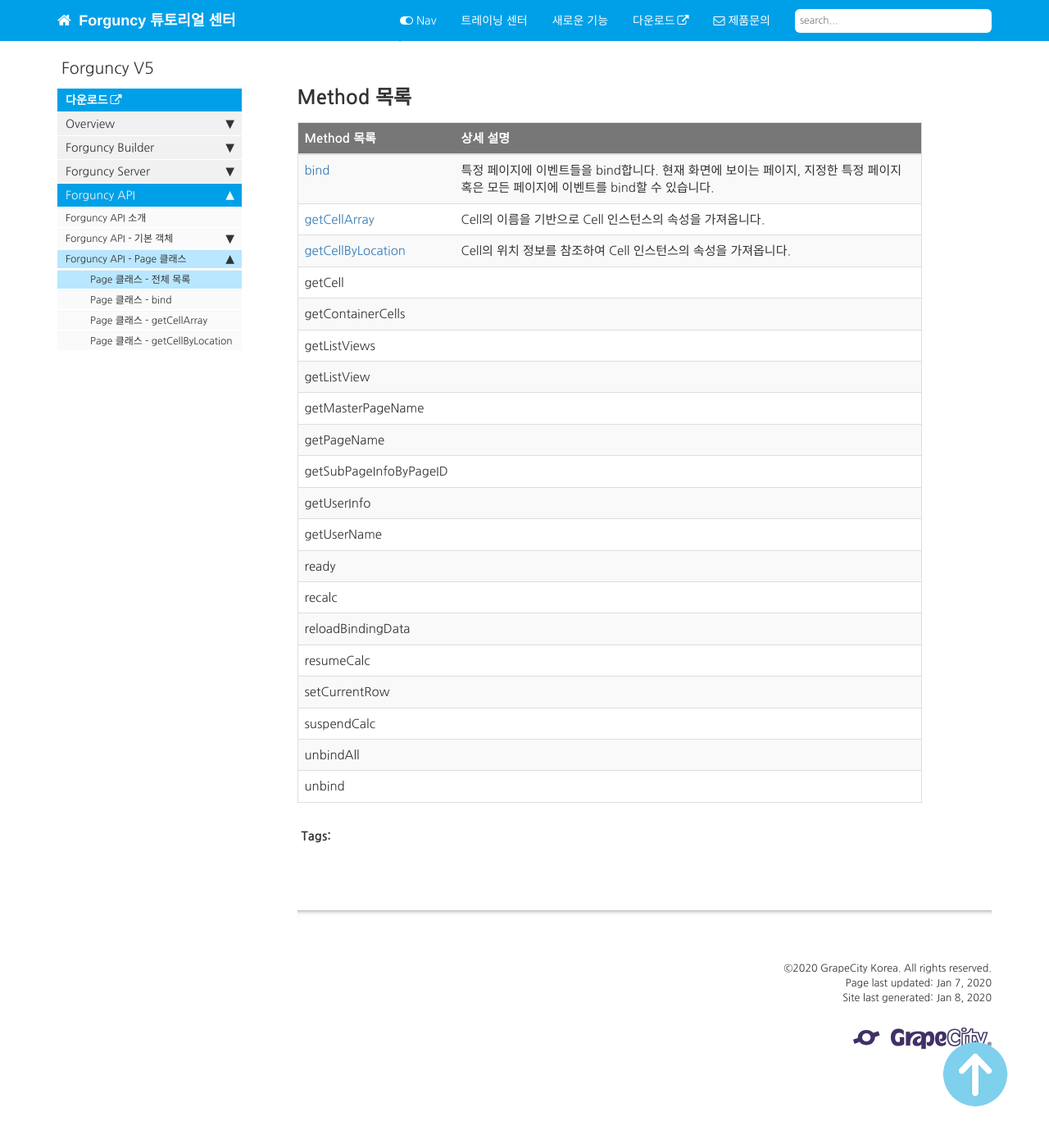
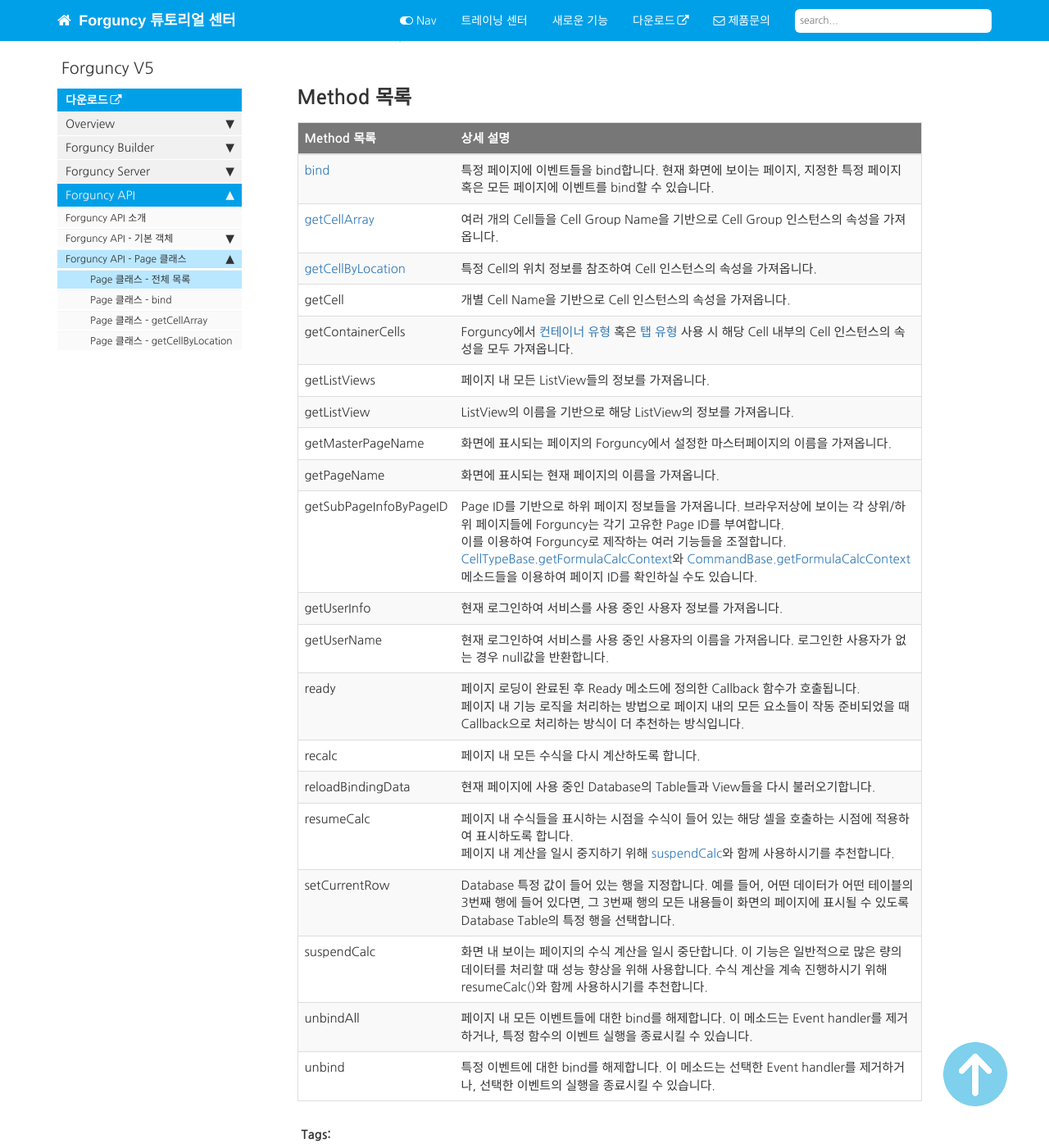
Before and after one commit to Xeppetto/Forguncy-Korea.github.io, a Jekyll site: the page built from pages/forguncy5_03_javascript_api/fgc5jsapi_page_class/fgc5jsapi_page_class_list.md, in a window 1280 px wide and 1400 px high, scrolled down 302 px. Shown: the whole window at 82% size. Built offline with Jekyll 4.4.1, drawn with Linux system fonts in a browser that asks for light colours; comment, search, counter and statistics services are not loaded; before the commit the page ends 1668 px from its top, so only the background shows below that.

Commit message:
page - getCell 1
page - getCell 1

```diff
--- a/pages/forguncy5_03_javascript_api/fgc5jsapi_page_class/fgc5jsapi_page_class_list.md
+++ b/pages/forguncy5_03_javascript_api/fgc5jsapi_page_class/fgc5jsapi_page_class_list.md
@@ -18,22 +18,22 @@
 | Method 목록 | 상세 설명 |
 | --- | --- |
 | [bind](fgc5jsapi_page-class-bind.html) | 특정 페이지에 이벤트들을 bind합니다. 현재 화면에 보이는 페이지, 지정한 특정 페이지 혹은 모든 페이지에 이벤트를 bind할 수 있습니다. |
-| [getCellArray](fgc5jsapi_page-class-getcellarray.html) | Cell의 이름을 기반으로 Cell 인스턴스의 속성을 가져옵니다. |
-| [getCellByLocation](fgc5jsapi_page-class-getcellbylocation.html) | Cell의 위치 정보를 참조하여 Cell 인스턴스의 속성을 가져옵니다. |
-| getCell | |
-| getContainerCells | |
-| getListViews | |
-| getListView | |
-| getMasterPageName | |
-| getPageName | |
-| getSubPageInfoByPageID | |
-| getUserInfo | |
-| getUserName | |
-| ready | |
-| recalc | |
-| reloadBindingData | |
-| resumeCalc | |
-| setCurrentRow | |
-| suspendCalc | |
-| unbindAll | |
-| unbind | |
+| [getCellArray](fgc5jsapi_page-class-getcellarray.html) | 여러 개의 Cell들을 Cell Group Name을 기반으로 Cell Group 인스턴스의 속성을 가져옵니다. |
+| [getCellByLocation](fgc5jsapi_page-class-getcellbylocation.html) | 특정 Cell의 위치 정보를 참조하여 Cell 인스턴스의 속성을 가져옵니다. |
+| getCell | 개별 Cell Name을 기반으로 Cell 인스턴스의 속성을 가져옵니다. |
+| getContainerCells | Forguncy에서 [컨테이너 유형]() 혹은 [탭 유형]() 사용 시 해당 Cell 내부의 Cell 인스턴스의 속성을 모두 가져옵니다. |
+| getListViews | 페이지 내 모든 ListView들의 정보를 가져옵니다. |
+| getListView | ListView의 이름을 기반으로 해당 ListView의 정보를 가져옵니다. |
+| getMasterPageName | 화면에 표시되는 페이지의 Forguncy에서 설정한 마스터페이지의 이름을 가져옵니다. |
+| getPageName | 화면에 표시되는 현재 페이지의 이름을 가져옵니다. |
+| getSubPageInfoByPageID | Page ID를 기반으로 하위 페이지 정보들을 가져옵니다. 브라우저상에 보이는 각 상위/하위 페이지들에 Forguncy는 각기 고유한 Page ID를 부여합니다.<br/>이를 이용하여 Forguncy로 제작하는 여러 기능들을 조절합니다. <br />[CellTypeBase.getFormulaCalcContext]()와 [CommandBase.getFormulaCalcContext]() 메소드들을 이용하여 페이지 ID를 확인하실 수도 있습니다. |
+| getUserInfo | 현재 로그인하여 서비스를 사용 중인 사용자 정보를 가져옵니다. |
+| getUserName | 현재 로그인하여 서비스를 사용 중인 사용자의 이름을 가져옵니다. 로그인한 사용자가 없는 경우 null값을 반환합니다. |
+| ready | 페이지 로딩이 완료된 후 Ready 메소드에 정의한 Callback 함수가 호출됩니다.<br />페이지 내 기능 로직을 처리하는 방법으로 페이지 내의 모든 요소들이 작동 준비되었을 때 Callback으로 처리하는 방식이 더 추천하는 방식입니다. |
+| recalc | 페이지 내 모든 수식을 다시 계산하도록 합니다. |
+| reloadBindingData | 현재 페이지에 사용 중인 Database의 Table들과 View들을 다시 불러오기합니다. |
+| resumeCalc | 페이지 내 수식들을 표시하는 시점을 수식이 들어 있는 해당 셀을 호출하는 시점에 적용하여 표시하도록 합니다.<br />페이지 내 계산을 일시 중지하기 위해 [suspendCalc]()와 함께 사용하시기를 추천합니다. |
+| setCurrentRow | Database 특정 값이 들어 있는 행을 지정합니다. 예를 들어, 어떤 데이터가 어떤 테이블의 3번째 행에 들어 있다면, 그 3번째 행의 모든 내용들이 화면의 페이지에 표시될 수 있도록 Database Table의 특정 행을 선택합니다. |
+| suspendCalc | 화면 내 보이는 페이지의 수식 계산을 일시 중단합니다. 이 기능은 일반적으로 많은 량의 데이터를 처리할 때 성능 향상을 위해 사용합니다. 수식 계산을 계속 진행하시기 위해 resumeCalc()와 함께 사용하시기를 추천합니다. |
+| unbindAll | 페이지 내 모든 이벤트들에 대한 bind를 해제합니다. 이 메소드는 Event handler를 제거하거나, 특정 함수의 이벤트 실행을 종료시킬 수 있습니다. |
+| unbind | 특정 이벤트에 대한 bind를 해제합니다. 이 메소드는 선택한 Event handler를 제거하거나, 선택한 이벤트의 실행을 종료시킬 수 있습니다. |
```
Also changed, not shown: pages/forguncy5_03_javascript_api/fgc5jsapi_page_class/fgc5jsapi_page_class_getcell.md (added, +55 -0 lines), pages/forguncy5_03_javascript_api/fgc5jsapi_page_class/fgc5jsapi_page_class_getcellarray.md (+24 -11 lines), pages/news/under_construction.md (+3 -3 lines).
